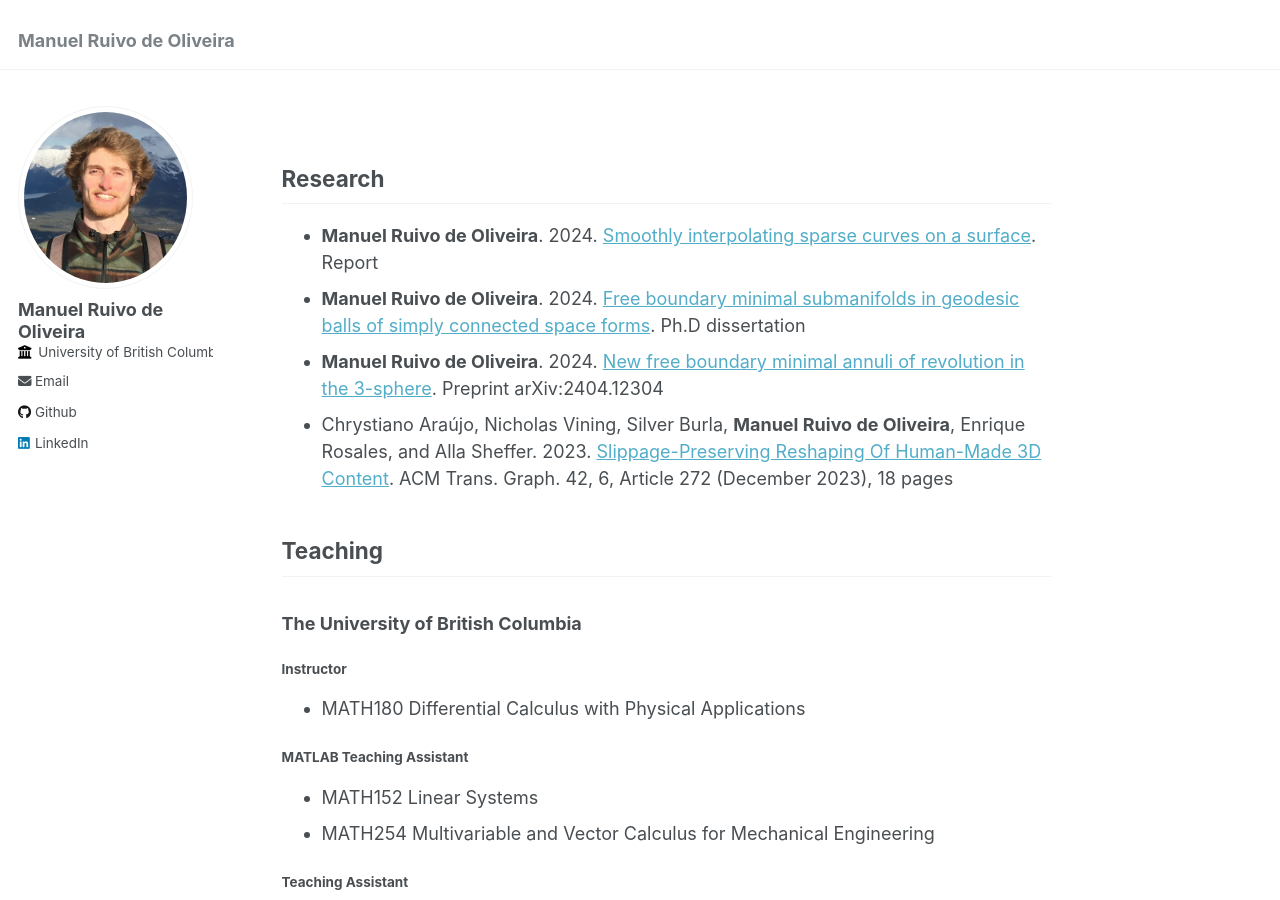
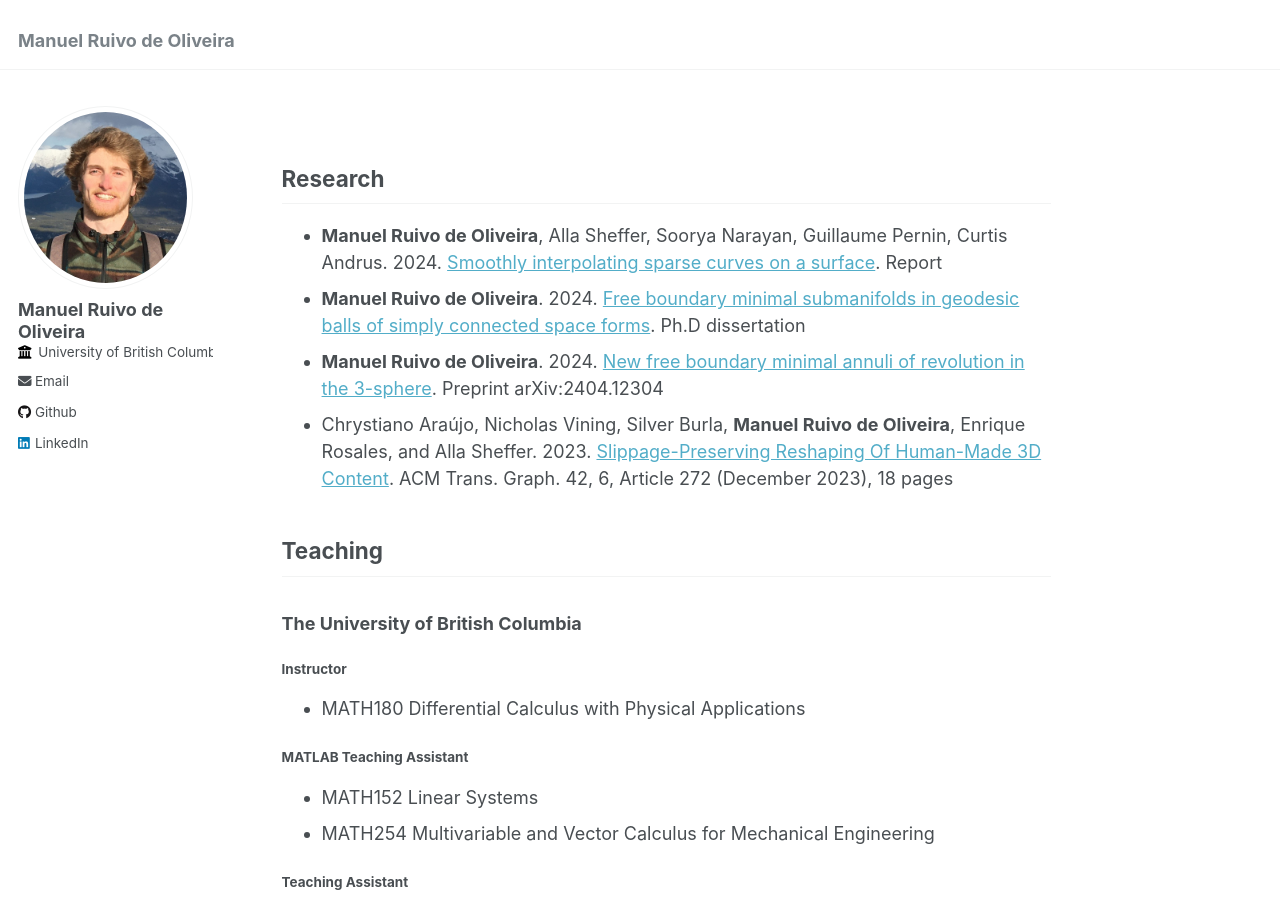
Before and after one commit to manuelruivodeoliveira/manuelruivodeoliveira.github.io, a Jekyll site: the page built from _pages/about.md, in a window 1280 px wide and 900 px high. Built offline with Jekyll 4.4.1, drawn with Linux system fonts in a browser that asks for light colours.

Commit message:
Added coauthors to AL report

```diff
--- a/_pages/about.md
+++ b/_pages/about.md
@@ -9,7 +9,7 @@ redirect_from:
 
 ## Research
 
-* **Manuel Ruivo de Oliveira**. 2024. <a href="https://animallogic.com/animal-logic/news/rd-research-project/" target="_blank">Smoothly interpolating sparse curves on a surface</a>. Report
+* **Manuel Ruivo de Oliveira**, Alla Sheffer, Soorya Narayan, Guillaume Pernin, Curtis Andrus. 2024. <a href="https://animallogic.com/animal-logic/news/rd-research-project/" target="_blank">Smoothly interpolating sparse curves on a surface</a>. Report
 * **Manuel Ruivo de Oliveira**. 2024. <a href="https://dx.doi.org/10.14288/1.0442029" target="_blank">Free boundary minimal submanifolds in geodesic balls of simply connected space forms</a>. Ph.D dissertation
 * **Manuel Ruivo de Oliveira**. 2024. <a href="https://arxiv.org/abs/2404.12304" target="_blank">New free boundary minimal annuli of revolution in the 3-sphere</a>. Preprint arXiv:2404.12304
 * Chrystiano Araújo, Nicholas Vining, Silver Burla, **Manuel Ruivo de Oliveira**, Enrique Rosales, and Alla Sheffer. 2023. <a href="https://www.cs.ubc.ca/labs/imager/tr/2023/3DReshaping/" target="_blank">Slippage-Preserving Reshaping Of Human-Made 3D Content</a>. ACM Trans. Graph. 42, 6, Article 272 (December 2023), 18 pages
```
